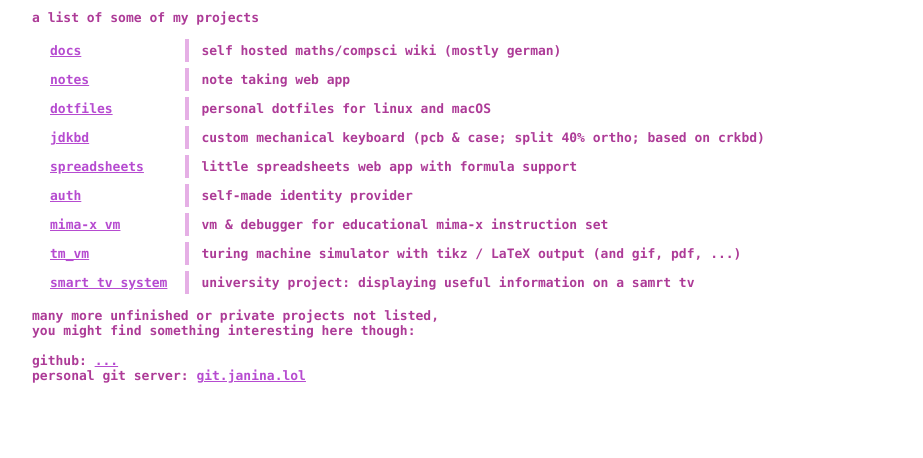
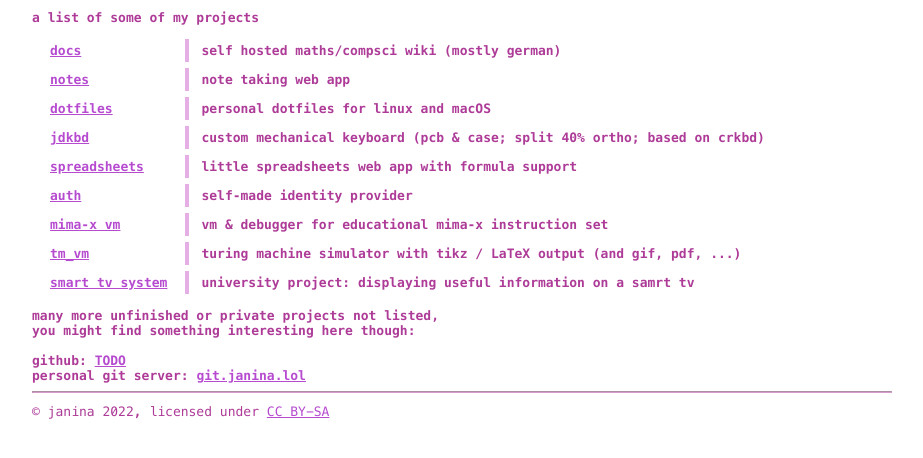
Before and after one commit to JaninaWibker/website-janina, an Eleventy site: page projects.njk in a window 1280 px wide. Shown: the part 284-742 px from the top of the page, without its empty margins (178-1101 px from the left). Built offline with nearby package versions, Linux system fonts and the light colour scheme; Eleventy itself is replaced by a stand-in of ours; files that its build step writes are made by us from their sources; what eleventy-sass would draw is missing.

Commit message:
added a footer

```diff
--- /dev/null
+++ b/_includes/components/footer.njk
@@ -0,0 +1,3 @@
+{% macro footer() %}
+<span>© janina 2022, licensed under <a href="https://creativecommons.org/licenses/by-sa/4.0/">CC BY-SA</a></span>
+{% endmacro %}
--- a/_includes/layouts/home.njk
+++ b/_includes/layouts/home.njk
@@ -3,12 +3,14 @@ layout: layouts/base.njk
 templateClass: tmpl-home
 ---
 {%- from "components/header.njk" import header -%}
+{%- from "components/footer.njk" import footer -%}
 {{ header(collections.all, page, header_title) }}
 
 <div class="main">
   <main{% if templateClass %} class="{{ templateClass }}"{% endif %}>
     {{ content | safe }}
   </main>
+
+  <hr style="border-color: var(--primary-color-opacity);" />
+  <footer>{{ footer() }}</footer>
 </div>
-
-<footer></footer>
--- a/css/main.scss
+++ b/css/main.scss
@@ -43,6 +43,11 @@ pre {
     margin-left: auto;
     margin-right: auto;
   }
+}
+
+footer span {
+  font-family: var(--monospace);
+  font-size: 13px;
 }
 
 h1 {
--- a/projects.njk
+++ b/projects.njk
@@ -41,7 +41,7 @@ a list of some of my projects
   many more unfinished or private projects not listed,<br />
   you might find something interesting here though:<br />
   <br />
-  github: <a href="https://github.com/JaninaWibker">...</a><br />
+  github: <a href="https://github.com/JaninaWibker">TODO</a><br />
   personal git server: <a href="https://git.janina.lol">git.janina.lol</a>
 
 </div>
```
